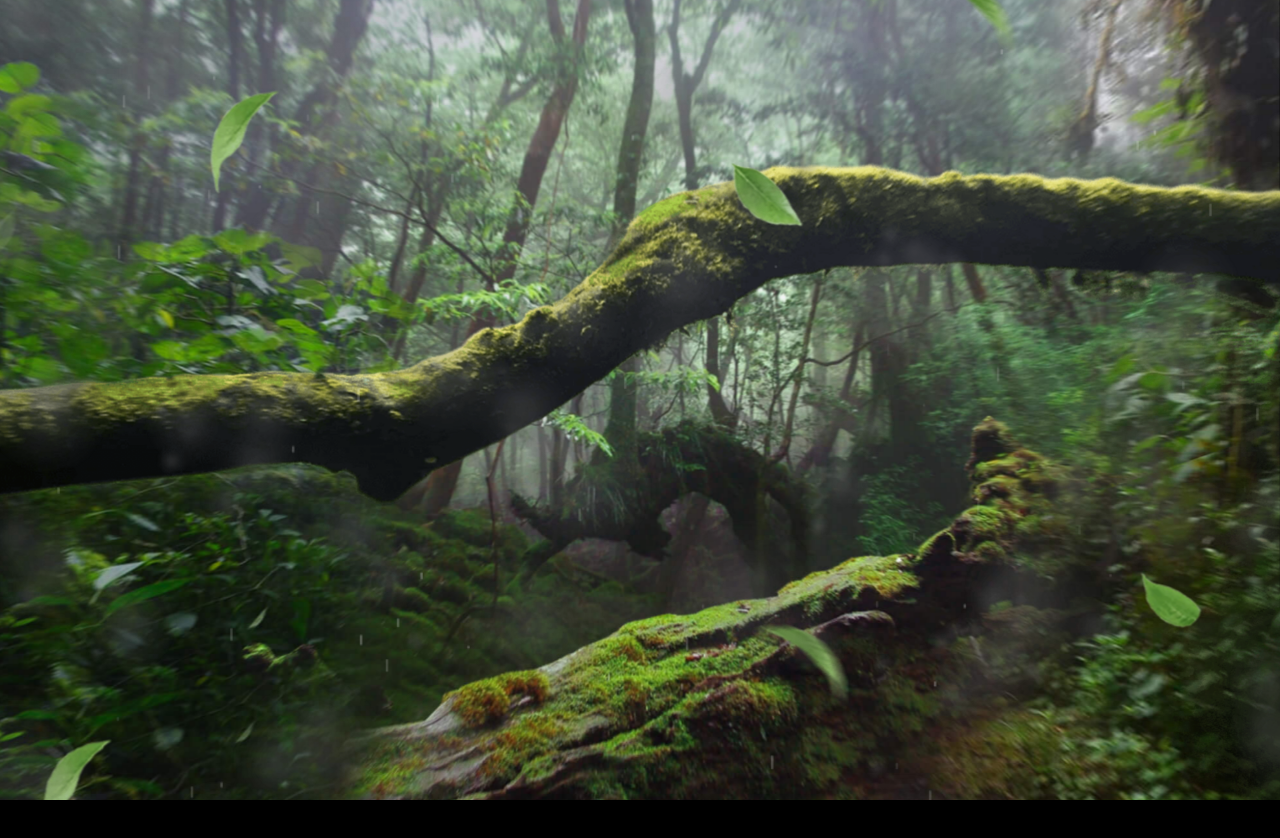
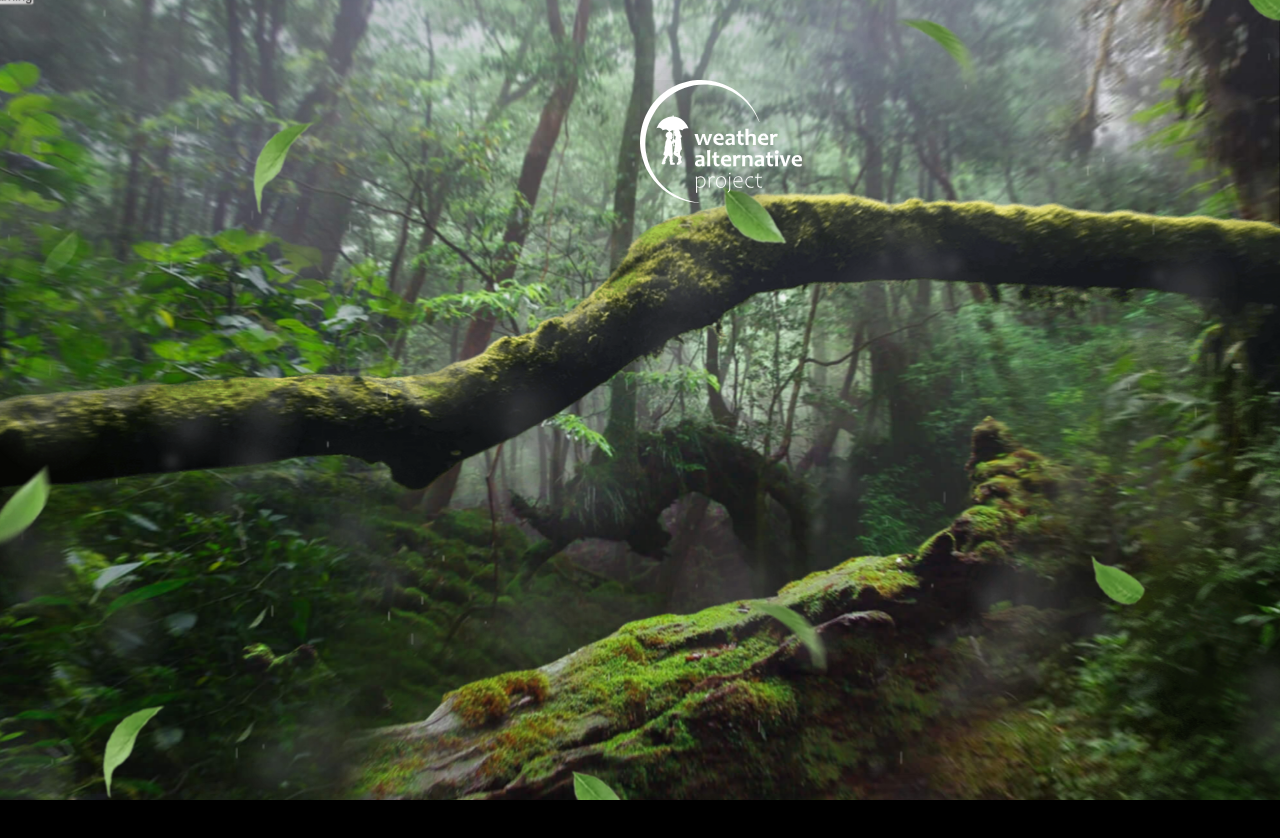
Before and after one commit to YBNBATOP/Parallax-site, a plain HTML site: page index.html in a window 1280 px wide. Drawn offline with Linux system fonts and the light colour scheme.

Commit message:
Tweaking composition

```diff
--- a/assets/css/screen.css
+++ b/assets/css/screen.css
@@ -5,7 +5,7 @@
 }
 
 :root {
-
+    --index: calc(1vw + 1vh);
 }
 
 @font-face {
@@ -26,10 +26,13 @@ body {
 }
 
 .logo {
-    width: 150px;
-    height: 150px;
+    width: calc(var(--index) * 7.8);
+    height: calc(var(--index) * 7.8);
     background-repeat: no-repeat;
     position: absolute;
+    left:50%;
+    top: 10%;
+    z-index: 1;
 }
 
 .layers {
@@ -55,19 +58,19 @@ body {
 }
 
 .layer-2 {
-    transform: translateZ(80px);
+    transform: translateZ(80px) scale(0.88);
 }
 
 .layer-3 {
-    transform: translateZ(180px);
+    transform: translateZ(180px) scale(0.8);
 }
 
 .layer-4 {
-    transform: translateZ(190px);
+    transform: translateZ(190px) scale(0.9);
 }
 
 .layer-5 {
-    transform: translateZ(300px);
+    transform: translateZ(300px) scale(0.9);
 }
 
 .layer-6 {
```
